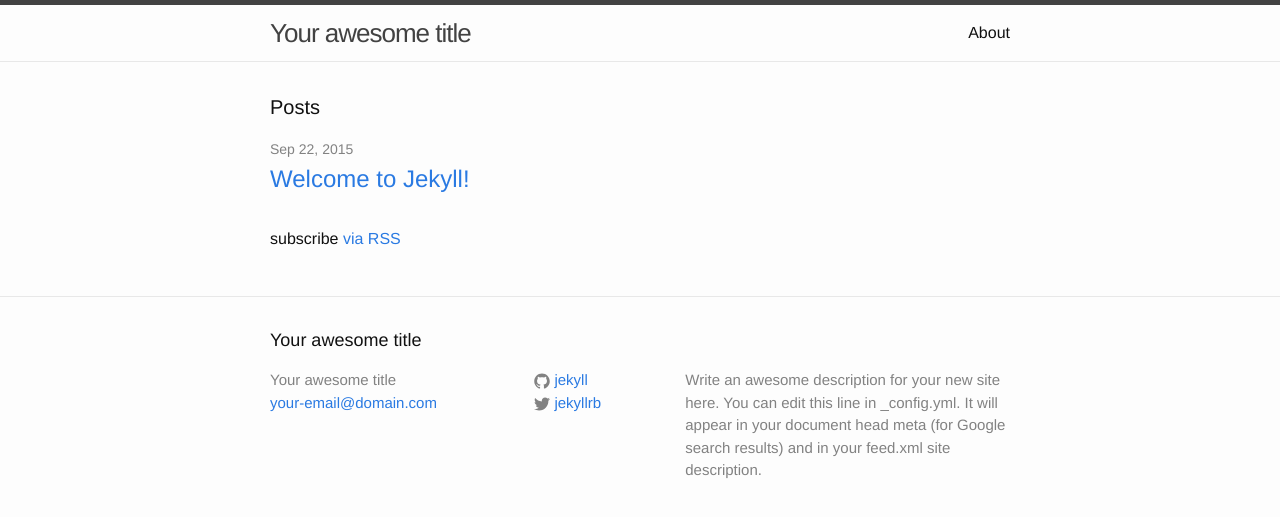
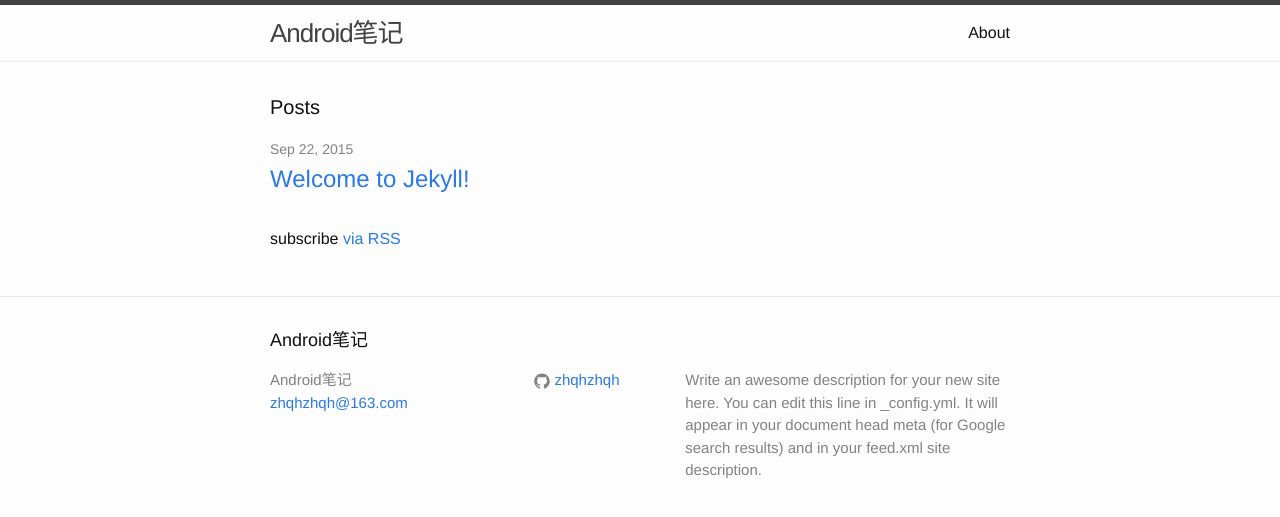
Before and after one commit to zhqhzhqh/zhqhzhqh.github.io, a Jekyll site: the page built from index.html, in a window 1280 px wide. Shown: the top 517 px of the page. Built offline with Jekyll 4.4.1, drawn with Linux system fonts in a browser that asks for light colours.

Commit message:
增加百度统计

```diff
--- a/_config.yml
+++ b/_config.yml
@@ -1,14 +1,16 @@
 # Site settings
-title: Your awesome title
-email: your-email@domain.com
+title: Android笔记
+email: zhqhzhqh@163.com
 description: > # this means to ignore newlines until "baseurl:"
   Write an awesome description for your new site here. You can edit this
   line in _config.yml. It will appear in your document head meta (for
   Google search results) and in your feed.xml site description.
 baseurl: "" # the subpath of your site, e.g. /blog/
 url: "http://yourdomain.com" # the base hostname & protocol for your site
-twitter_username: jekyllrb
-github_username:  jekyll
+github_username:  zhqhzhqh
 
 # Build settings
 markdown: kramdown
+
+analytics :
+    provider : custom
```
Also changed, not shown: _includes/custom/analytics (added, +9 -0 lines).
